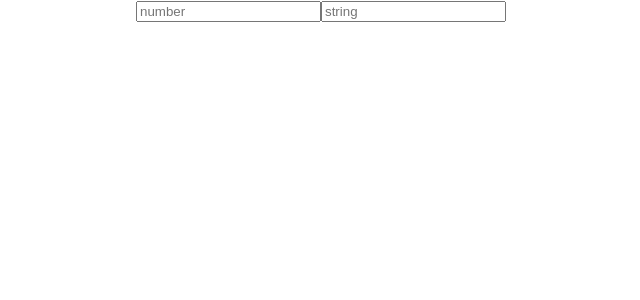
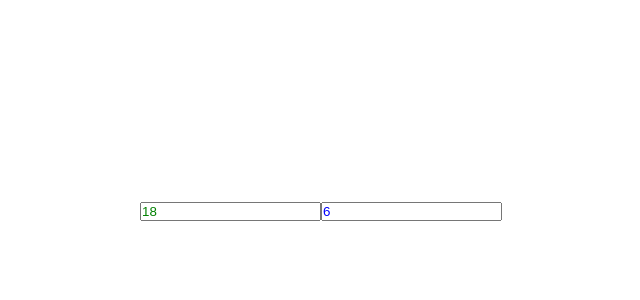
Before and after one commit to Gurgen2007/1stProject, a React (Create React App) app: page / in a window 1280 px wide. Shown: the top 300 px of the page, without its empty margins (319-959 px from the left). Built offline with nearby package versions, Linux system fonts and the light colour scheme.

Commit message:
useState

```diff
--- a/src/App.js
+++ b/src/App.js
@@ -5,8 +5,8 @@ import { Input } from './component/input/input';
 function App() {
   return (
     <div className="App">
-      <Input tip="number" placeholderr="number" />
-      <Input tip="string" placeholderr="string" />
+      <Input tip="number" placeholderr="number" value={18}/>
+      <Input tip="string" placeholderr="string" value={6} />
     </div>
   );
 }
--- a/src/component/input/input.css
+++ b/src/component/input/input.css
@@ -0,0 +1,14 @@
+*{
+    margin: 0;
+    padding: 0;
+    box-sizing: border-box;
+}
+
+body{
+    display: flex;
+    justify-content: center;
+    padding-top: 200px;
+}
+.red {
+    background-color: red;
+}
--- a/src/component/input/input.js
+++ b/src/component/input/input.js
@@ -1,3 +1,20 @@
-export const Input=({tip, placeholderr})=>{
-    return <input type={tip} placeholder={placeholderr} />
+import style from "./input.css"
+import { useState } from "react"
+
+
+export const Input=({tip, placeholderr, value})=>{
+    const [data, setData] = useState(value || 10)
+    let bgcolor;
+    let types;
+    if (value<=1 && value>=5) {
+        bgcolor = 'red'
+        types = 'number'
+    } else if(value>=6 && value<=10){
+        bgcolor = 'blue'
+        types = 'string'
+    } else if(value >= 11){
+        bgcolor = 'green'
+        types = 'string'
+    }
+    return (<input type={types} placeholder={placeholderr} value={data} style={{color:bgcolor}}/>)
 }
```
